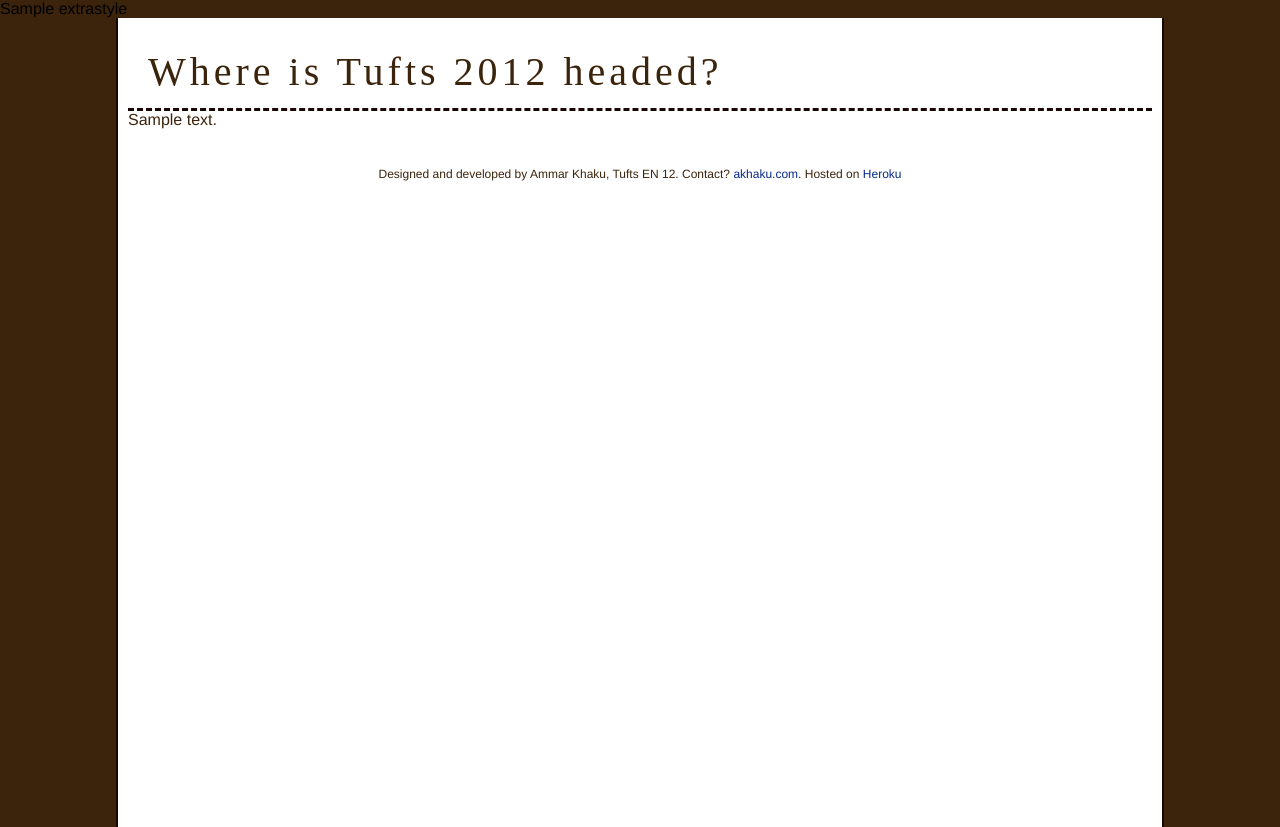
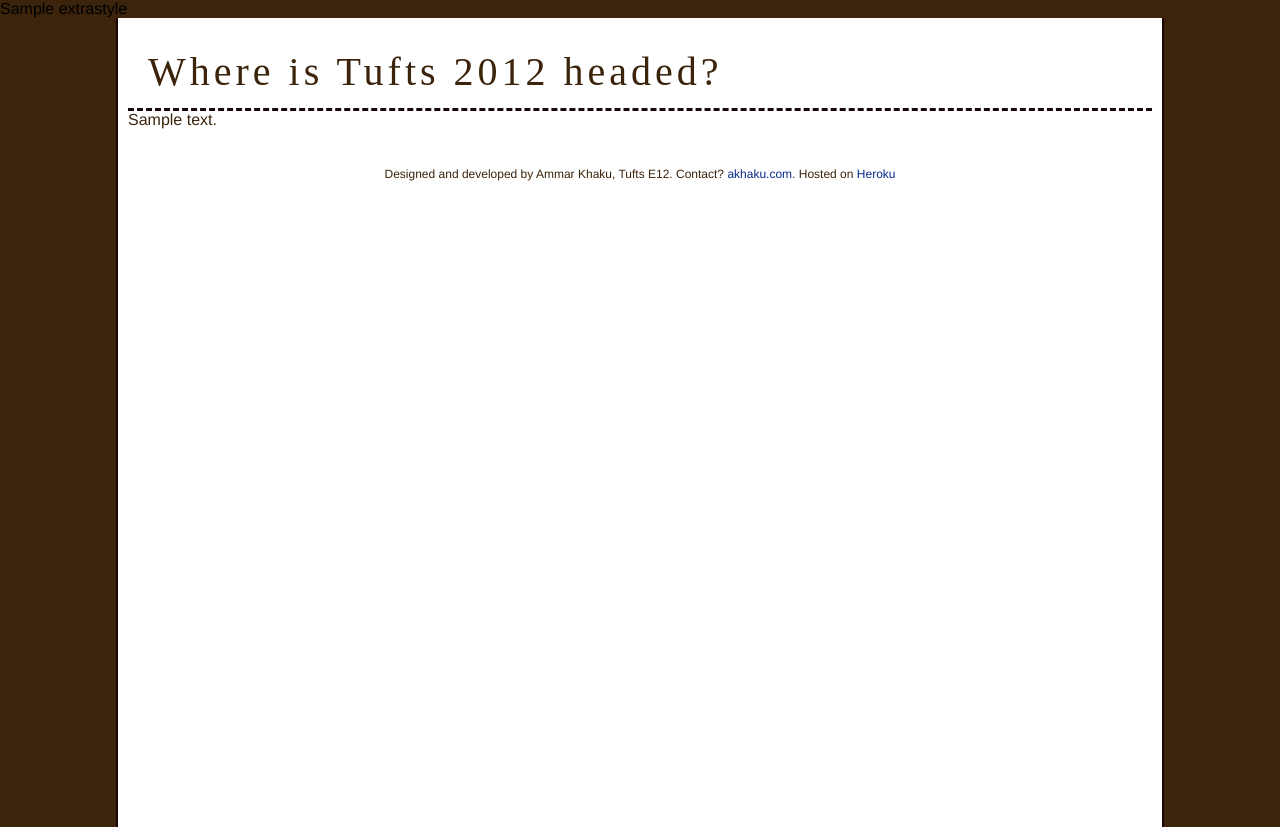
Before and after one commit to akhaku/Tufts-2012, a Django app: template tufts2012/templates/base.html in a window 1280 px wide. Shown: the top 827 px of the page. Run offline with Django 3.2, Linux system fonts and the light colour scheme; the template is opened without the code that fills it: most values are stand-ins (such as "Sample title", 1, 10 or a date in 2020); some web fonts are replaced.

Commit message:
Language fix

```diff
--- a/tufts2012/templates/base.html
+++ b/tufts2012/templates/base.html
@@ -45,7 +45,7 @@
              <br/>
              <br/>
              <div id="footer">
-                 Designed and developed by Ammar Khaku, Tufts EN 12. Contact?
+                 Designed and developed by Ammar Khaku, Tufts E12. Contact?
                  <a href="http://akhaku.com" target="_blank">akhaku.com</a>.
                  Hosted on <a href="http://heroku.com" target="_blank">Heroku</a>
              </div>
```
